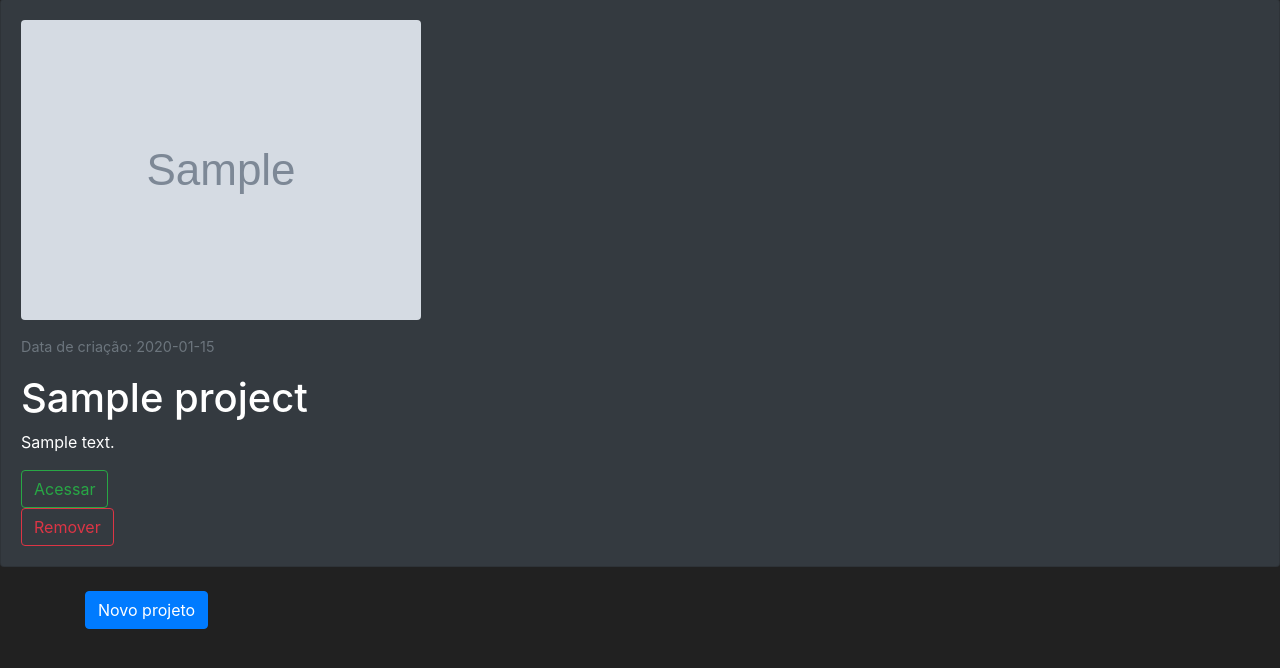
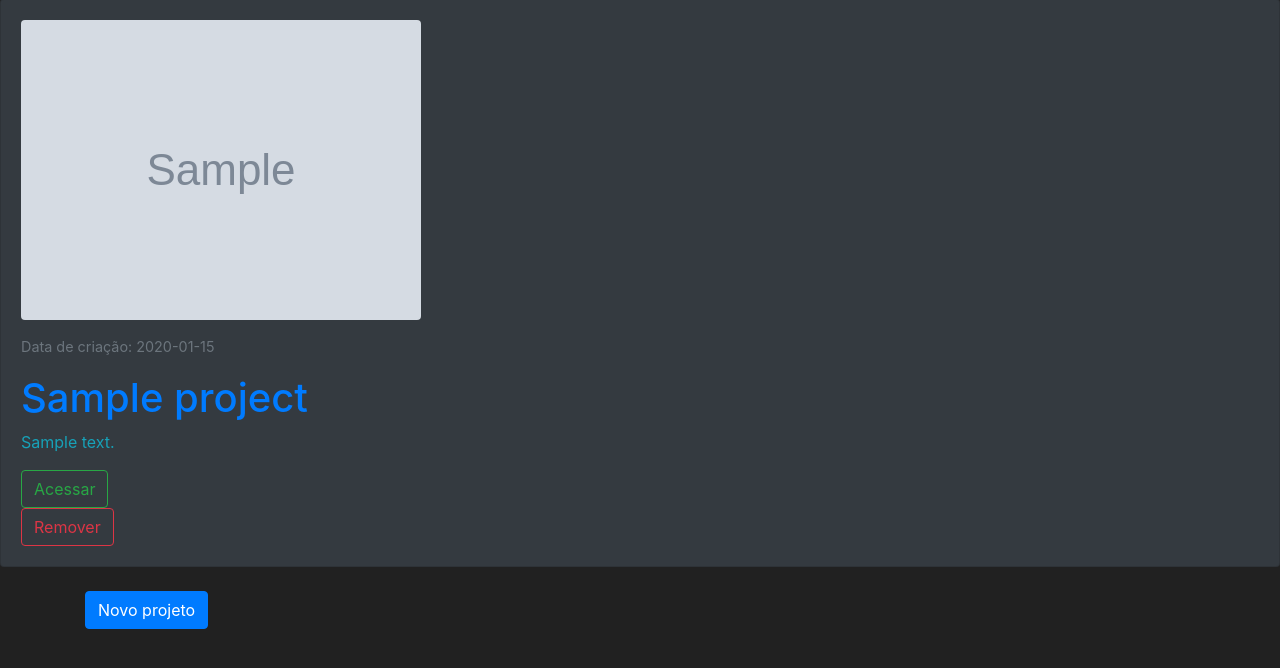
Before and after one commit to IgorLucindo/Augusto-Igor, a Flask app: page /projects in a window 1280 px wide. Shown: the part 81-749 px from the top of the page. Run offline with Flask 2, Linux system fonts and the light colour scheme; a user stored in the database is signed in; tables that the repository leaves empty hold one stand-in row (values such as "Sample post"); grey boxes marked "Sample" are stand-in pictures; some libraries are stand-ins or nearby versions.

Commit message:
botei cores no project

```diff
--- a/bughunter/forms.py
+++ b/bughunter/forms.py
@@ -36,5 +36,5 @@ class ProjectForm(FlaskForm):
     submit = SubmitField(label='Adicionar')
 
 class DomainForm(FlaskForm):
-     directories= TextAreaField(label='Insira novos diretórios a serem analisados: ', validators=[DataRequired()])
+     directory= TextAreaField(label='Insira novos diretórios a serem analisados: ', validators=[DataRequired()])
      submit = SubmitField(label='Adicionar')
--- a/bughunter/routes.py
+++ b/bughunter/routes.py
@@ -46,13 +46,25 @@ def projects_page():
         return render_template('projects.html', form=form, projects=projects)
 
 @app.route('/projects/<project>', methods=['GET', 'POST'])
+@login_required
 def directories_page(project):
     form = DomainForm()
+    if request.method == "POST":
+        if form.is_submitted():
+            # for
+            pass
+
+        if form.errors != {}: #If there are not errors from the validations
+            for err_msg in form.errors.values():
+                flash(f'Ocorreu um erro ao adicionar diretórios ao projeto: {err_msg}', category='danger')
+
+            return redirect(url_for('directories_page'))
     if request.method == "GET":
 
         return render_template('directories.html', form=form)
 
 @app.route('/deleteproject/<project>')
+@login_required
 def delete_project_page(project):
     imagename = Project.query.filter_by(name=project).first().image
     os.remove(f'bughunter/static/{imagename}')
--- a/bughunter/templates/projects.html
+++ b/bughunter/templates/projects.html
@@ -16,8 +16,8 @@
             />
             <figcaption class="figure-caption">Data de criação: {{ project.creation_date }}</figcaption>
           </figure>
-    <h1 class="">{{ project.name }}</h3>
-    <p class="">{{ project.description }}</p>
+    <h1 class="text-primary">{{ project.name }}</h1>
+    <p class="text-info">{{ project.description }}</p>
     <div>
       <a type="button" class="btn btn-outline-success" href="{{ url_for('directories_page', project=project.name)}}">Acessar</a>
     <br>
```
Also changed, not shown: bughunter/templates/directories.html (+5 -2 lines).
